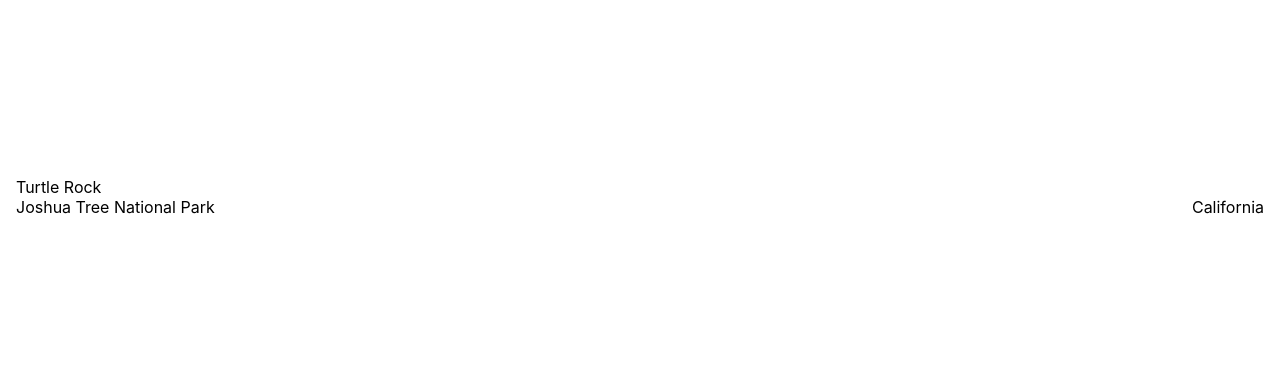
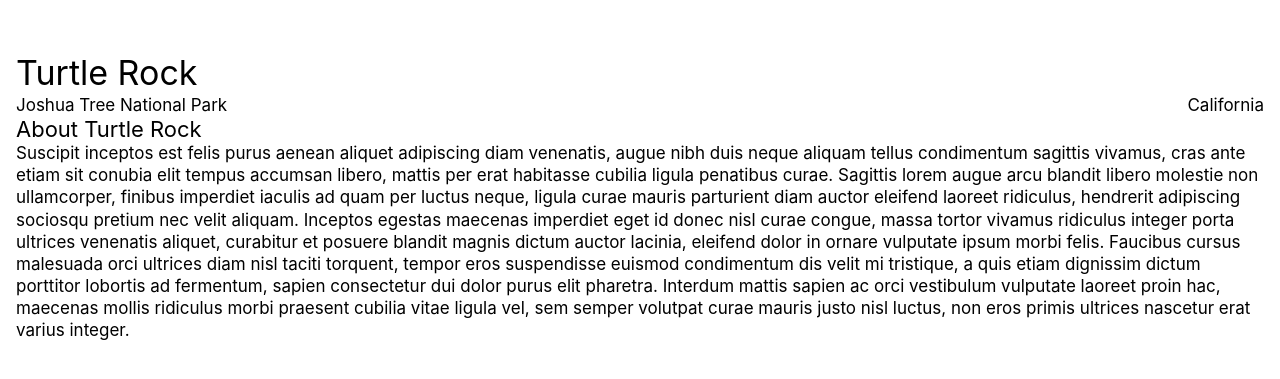
Before and after one commit to ngnijland/swiftui-react-components, a React (Create React App) app: page / in a window 1280 px wide. Shown: the part 203-582 px from the top of the page. Built offline with nearby package versions, Linux system fonts and the light colour scheme.

Commit message:
feat: add font prop

```diff
--- /dev/null
+++ b/src/components/font.module.css
@@ -0,0 +1,65 @@
+.largeTitle {
+  font-weight: normal;
+  font-size: 2.125rem;
+  line-height: 1.2;
+}
+
+.title1 {
+  font-weight: normal;
+  font-size: 1.75rem;
+  line-height: 1.2;
+}
+
+.title2 {
+  font-weight: normal;
+  font-size: 1.375rem;
+  line-height: 1.2;
+}
+
+.title3 {
+  font-weight: normal;
+  font-size: 1.25rem;
+  line-height: 1.25;
+}
+
+.headline {
+  font-weight: medium;
+  font-size: 1.0625rem;
+  line-height: 1.3;
+}
+
+.body {
+  font-weight: normal;
+  font-size: 1.0625rem;
+  line-height: 1.3;
+}
+
+.callout {
+  font-weight: normal;
+  font-size: 1rem;
+  line-height: 1.3;
+}
+
+.subhead {
+  font-weight: normal;
+  font-size: 0.9375rem;
+  line-height: 1.33;
+}
+
+.footnote {
+  font-weight: normal;
+  font-size: 0.8125rem;
+  line-height: 1.4;
+}
+
+.caption1 {
+  font-weight: normal;
+  font-size: 0.75rem;
+  line-height: 1.33;
+}
+
+.caption2 {
+  font-weight: normal;
+  font-size: 0.6875rem;
+  line-height: 1.2;
+}
--- a/src/components/text/Text.tsx
+++ b/src/components/text/Text.tsx
@@ -1,9 +1,17 @@
+import classNames from "classnames";
+
 import styles from "./text.module.css";
+import fontStyles from "../font.module.css";
+
+import type { Font } from "../types";
 
 interface TextProps {
   children: string;
+  font?: Font;
 }
 
-export function Text({ children }: TextProps) {
-  return <p className={styles.root}>{children}</p>;
+export function Text({ children, font = "body" }: TextProps) {
+  return (
+    <p className={classNames(styles.root, fontStyles[font])}>{children}</p>
+  );
 }
--- a/src/views/ContentView.tsx
+++ b/src/views/ContentView.tsx
@@ -8,12 +8,34 @@ export function ContentView() {
   return (
     <View>
       <VStack alignment="leading" padding>
-        <Text>Turtle Rock</Text>
+        <Text font="largeTitle">Turtle Rock</Text>
         <HStack alignment="top">
           <Text>Joshua Tree National Park</Text>
           <Spacer />
           <Text>California</Text>
         </HStack>
+        <Text font="title2">About Turtle Rock</Text>
+        <Text>
+          Suscipit inceptos est felis purus aenean aliquet adipiscing diam
+          venenatis, augue nibh duis neque aliquam tellus condimentum sagittis
+          vivamus, cras ante etiam sit conubia elit tempus accumsan libero,
+          mattis per erat habitasse cubilia ligula penatibus curae. Sagittis
+          lorem augue arcu blandit libero molestie non ullamcorper, finibus
+          imperdiet iaculis ad quam per luctus neque, ligula curae mauris
+          parturient diam auctor eleifend laoreet ridiculus, hendrerit
+          adipiscing sociosqu pretium nec velit aliquam. Inceptos egestas
+          maecenas imperdiet eget id donec nisl curae congue, massa tortor
+          vivamus ridiculus integer porta ultrices venenatis aliquet, curabitur
+          et posuere blandit magnis dictum auctor lacinia, eleifend dolor in
+          ornare vulputate ipsum morbi felis. Faucibus cursus malesuada orci
+          ultrices diam nisl taciti torquent, tempor eros suspendisse euismod
+          condimentum dis velit mi tristique, a quis etiam dignissim dictum
+          porttitor lobortis ad fermentum, sapien consectetur dui dolor purus
+          elit pharetra. Interdum mattis sapien ac orci vestibulum vulputate
+          laoreet proin hac, maecenas mollis ridiculus morbi praesent cubilia
+          vitae ligula vel, sem semper volutpat curae mauris justo nisl luctus,
+          non eros primis ultrices nascetur erat varius integer.
+        </Text>
       </VStack>
     </View>
   );
```
Also changed, not shown: src/components/types.ts (+14 -1 lines).
